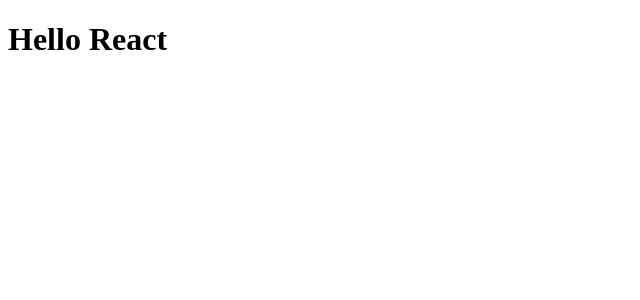
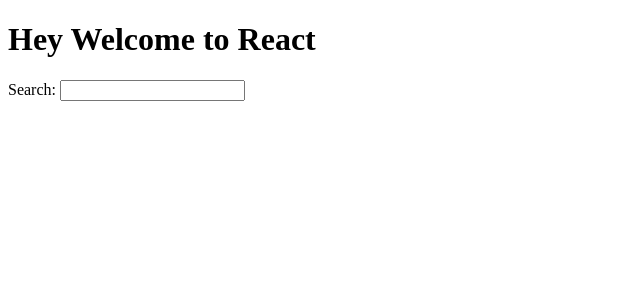
Before and after one commit to M3hTi/Hello-React, a React (Vite) app: page / in a window 1280 px wide. Shown: the top 300 px of the page, without its empty margins (0-640 px from the left). Built offline with nearby package versions, Linux system fonts and the light colour scheme.

Commit message:
feat: enhance App component with dynamic greeting and search input

```diff
--- a/src/App.jsx
+++ b/src/App.jsx
@@ -1,12 +1,18 @@
 import * as React from 'react'
 
-const title = 'React'
+const welcome = {
+  title : 'React',
+  greeting : 'Hey'
+}
 
 function App() {
   return (
     <>
       <div>
-        <h1>Hello {title}</h1>
+        <h1>{welcome.greeting} Welcome to {welcome.title}</h1>
+        <label htmlFor="search">Search: </label>
+        <input type="text" id="search"/>
+
       </div>
     </>
   )
```
